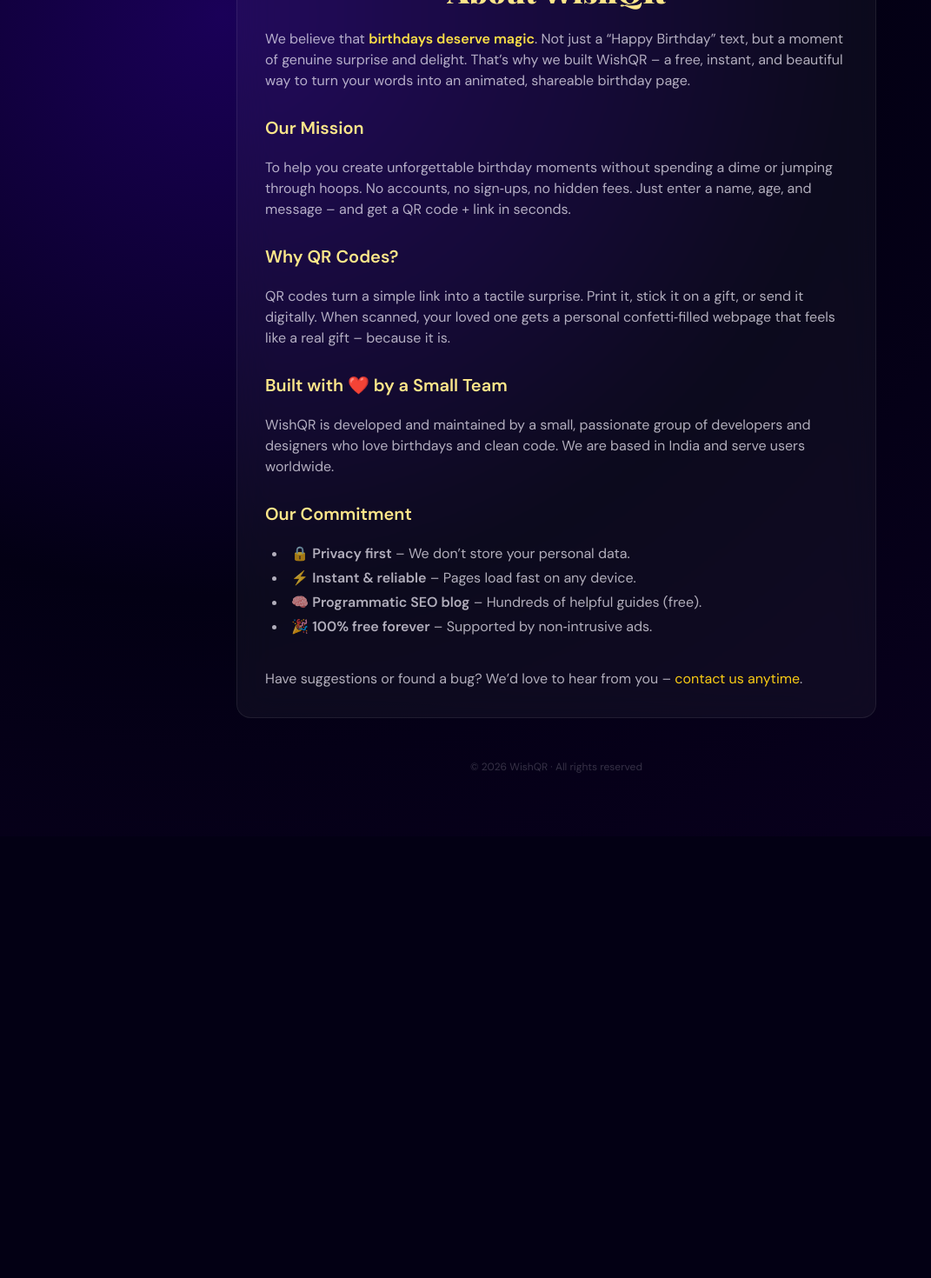
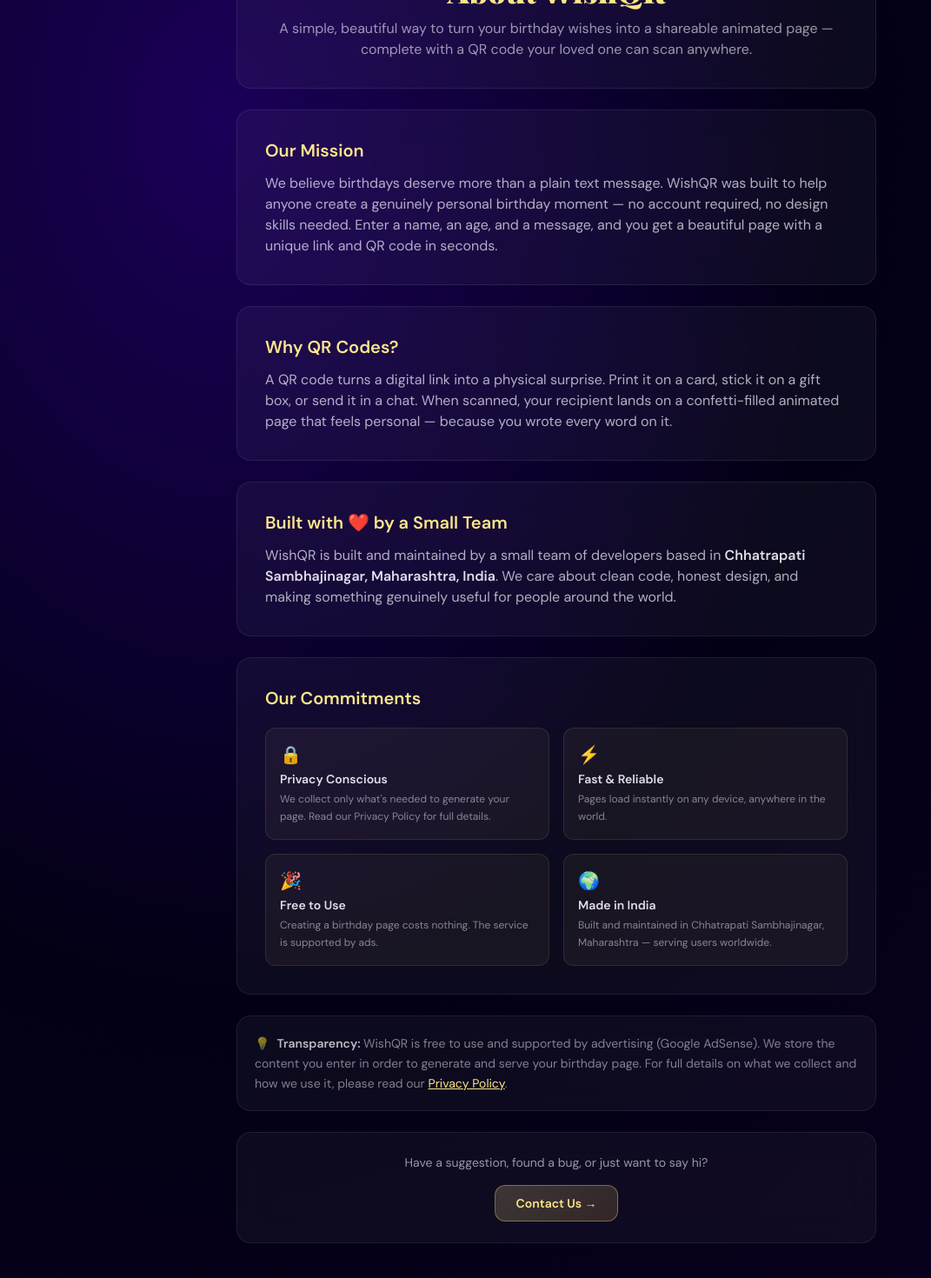
Before and after one commit to codewith-swapnil/birthday-qr-surprise, a Next.js app: page /about in a window 1280 px wide. Shown: the part 220-1690 px from the top of the page at 87% size, without its empty margins (0-1071 px from the left). Before the commit the page ends 1182 px from the top, so only its background shows below. Built offline with nearby package versions, Linux system fonts and the light colour scheme; a web font is replaced by a local one.

Commit message:
fix about

```diff
--- a/app/about/page.tsx
+++ b/app/about/page.tsx
@@ -3,75 +3,193 @@
 
 export const metadata: Metadata = {
   title: 'About Us | WishQR',
-  description: 'Learn about WishQR – our mission, the team, and why we built a free birthday wish generator with QR codes.',
+  description:
+    'Learn about WishQR – our mission and why we built a free birthday wish generator with personalized QR pages.',
 };
+
+const commitments = [
+  {
+    icon: '🔒',
+    label: 'Privacy Conscious',
+    detail:
+      "We collect only what's needed to generate your page. Read our Privacy Policy for full details.",
+  },
+  {
+    icon: '⚡',
+    label: 'Fast & Reliable',
+    detail: 'Pages load instantly on any device, anywhere in the world.',
+  },
+  {
+    icon: '🎉',
+    label: 'Free to Use',
+    detail: 'Creating a birthday page costs nothing. The service is supported by ads.',
+  },
+  {
+    icon: '🌍',
+    label: 'Made in India',
+    detail:
+      'Built and maintained in Chhatrapati Sambhajinagar, Maharashtra — serving users worldwide.',
+  },
+];
 
 export default function AboutPage() {
   return (
     <main
       style={{
         minHeight: '100vh',
-        background: 'radial-gradient(ellipse at 20% 20%, #1a0058 0%, #030014 50%, #0a001f 100%)',
+        background:
+          'radial-gradient(ellipse at 20% 20%, #1a0058 0%, #030014 50%, #0a001f 100%)',
       }}
     >
       <div className="relative z-10 px-4 py-12 max-w-3xl mx-auto">
-        <nav className="text-xs mb-8 flex items-center gap-2" style={{ color: 'rgba(248,244,255,0.35)' }}>
-          <Link href="/" className="hover:text-yellow-400 transition-colors">Home</Link>
+        {/* Breadcrumb */}
+        <nav
+          className="text-xs mb-8 flex items-center gap-2"
+          style={{ color: 'rgba(248,244,255,0.35)' }}
+        >
+          <Link href="/" className="hover:text-yellow-400 transition-colors">
+            Home
+          </Link>
           <span>/</span>
           <span style={{ color: 'rgba(248,244,255,0.55)' }}>About</span>
         </nav>
 
-        <div className="glass rounded-2xl p-6 md:p-8">
-          <div className="text-center mb-6">
+        {/* Hero Card */}
+        <div className="glass rounded-2xl p-6 md:p-8 mb-6 text-center">
           <div className="text-5xl mb-3">🎂✨</div>
-            <h1 className="text-3xl md:text-4xl font-black" style={{ fontFamily: 'var(--font-display)', color: '#fde68a' }}>
+          <h1
+            className="text-3xl md:text-4xl font-black mb-3"
+            style={{ fontFamily: 'var(--font-display)', color: '#fde68a' }}
+          >
             About WishQR
           </h1>
+          <p
+            className="text-sm md:text-base leading-relaxed"
+            style={{ color: 'rgba(248,244,255,0.6)' }}
+          >
+            A simple, beautiful way to turn your birthday wishes into a shareable animated page —
+            complete with a QR code your loved one can scan anywhere.
+          </p>
         </div>
 
-          <div className="space-y-5 text-sm md:text-base" style={{ color: 'rgba(248,244,255,0.7)' }}>
-            <p>
-              We believe that <strong className="text-yellow-300">birthdays deserve magic</strong>.
-              Not just a “Happy Birthday” text, but a moment of genuine surprise and delight.
-              That’s why we built WishQR – a free, instant, and beautiful way to turn
-              your words into an animated, shareable birthday page.
+        {/* Mission */}
+        <div className="glass rounded-2xl p-6 md:p-8 mb-6">
+          <h2 className="text-xl font-semibold mb-3" style={{ color: '#fde68a' }}>
+            Our Mission
+          </h2>
+          <p
+            className="text-sm md:text-base leading-relaxed"
+            style={{ color: 'rgba(248,244,255,0.7)' }}
+          >
+            We believe birthdays deserve more than a plain text message. WishQR was built to help
+            anyone create a genuinely personal birthday moment — no account required, no design
+            skills needed. Enter a name, an age, and a message, and you get a beautiful page with
+            a unique link and QR code in seconds.
           </p>
+        </div>
 
-            <h2 className="text-xl font-semibold pt-2" style={{ color: '#fde68a' }}>Our Mission</h2>
-            <p>
-              To help you create unforgettable birthday moments without spending a dime or jumping
-              through hoops. No accounts, no sign‑ups, no hidden fees. Just enter a name, age, and
-              message – and get a QR code + link in seconds.
+        {/* Why QR Codes */}
+        <div className="glass rounded-2xl p-6 md:p-8 mb-6">
+          <h2 className="text-xl font-semibold mb-3" style={{ color: '#fde68a' }}>
+            Why QR Codes?
+          </h2>
+          <p
+            className="text-sm md:text-base leading-relaxed"
+            style={{ color: 'rgba(248,244,255,0.7)' }}
+          >
+            A QR code turns a digital link into a physical surprise. Print it on a card, stick it
+            on a gift box, or send it in a chat. When scanned, your recipient lands on a
+            confetti-filled animated page that feels personal — because you wrote every word on it.
           </p>
+        </div>
 
-            <h2 className="text-xl font-semibold pt-2" style={{ color: '#fde68a' }}>Why QR Codes?</h2>
-            <p>
-              QR codes turn a simple link into a tactile surprise. Print it, stick it on a gift,
-              or send it digitally. When scanned, your loved one gets a personal confetti‑filled
-              webpage that feels like a real gift – because it is.
+        {/* Team */}
+        <div className="glass rounded-2xl p-6 md:p-8 mb-6">
+          <h2 className="text-xl font-semibold mb-3" style={{ color: '#fde68a' }}>
+            Built with ❤️ by a Small Team
+          </h2>
+          <p
+            className="text-sm md:text-base leading-relaxed"
+            style={{ color: 'rgba(248,244,255,0.7)' }}
+          >
+            WishQR is built and maintained by a small team of developers based in{' '}
+            <strong style={{ color: 'rgba(248,244,255,0.9)' }}>
+              Chhatrapati Sambhajinagar, Maharashtra, India
+            </strong>
+            . We care about clean code, honest design, and making something genuinely useful for
+            people around the world.
           </p>
+        </div>
 
-            <h2 className="text-xl font-semibold pt-2" style={{ color: '#fde68a' }}>Built with ❤️ by a Small Team</h2>
-            <p>
-              WishQR is developed and maintained by a small, passionate group of
-              developers and designers who love birthdays and clean code. We are based in India
-              and serve users worldwide.
+        {/* Commitments Grid */}
+        <div className="glass rounded-2xl p-6 md:p-8 mb-6">
+          <h2 className="text-xl font-semibold mb-5" style={{ color: '#fde68a' }}>
+            Our Commitments
+          </h2>
+          <div className="grid grid-cols-1 sm:grid-cols-2 gap-4">
+            {commitments.map((c) => (
+              <div
+                key={c.label}
+                className="rounded-xl p-4"
+                style={{
+                  background: 'rgba(253,230,138,0.05)',
+                  border: '1px solid rgba(253,230,138,0.1)',
+                }}
+              >
+                <p className="text-xl mb-1">{c.icon}</p>
+                <p
+                  className="text-sm font-semibold mb-1"
+                  style={{ color: 'rgba(248,244,255,0.9)' }}
+                >
+                  {c.label}
                 </p>
-
-            <h2 className="text-xl font-semibold pt-2" style={{ color: '#fde68a' }}>Our Commitment</h2>
-            <ul className="list-disc list-inside space-y-1 ml-2">
-              <li>🔒 <strong>Privacy first</strong> – We don’t store your personal data.</li>
-              <li>⚡ <strong>Instant & reliable</strong> – Pages load fast on any device.</li>
-              <li>🧠 <strong>Programmatic SEO blog</strong> – Hundreds of helpful guides (free).</li>
-              <li>🎉 <strong>100% free forever</strong> – Supported by non‑intrusive ads.</li>
-            </ul>
-
-            <p className="pt-4">
-              Have suggestions or found a bug? We’d love to hear from you – <Link href="/contact" className="text-yellow-400 hover:underline">contact us anytime</Link>.
+                <p
+                  className="text-xs leading-relaxed"
+                  style={{ color: 'rgba(248,244,255,0.5)' }}
+                >
+                  {c.detail}
                 </p>
+              </div>
+            ))}
           </div>
         </div>
 
+        {/* Transparency Note — critical for Google Ads */}
+        <div
+          className="glass rounded-2xl p-5 mb-6 text-sm leading-relaxed"
+          style={{ color: 'rgba(248,244,255,0.5)' }}
+        >
+          <span className="mr-2">💡</span>
+          <strong style={{ color: 'rgba(248,244,255,0.75)' }}>Transparency: </strong>
+          WishQR is free to use and supported by advertising (Google AdSense). We store the
+          content you enter in order to generate and serve your birthday page. For full details on
+          what we collect and how we use it, please read our{' '}
+          <Link href="/privacy" className="underline" style={{ color: '#fde68a' }}>
+            Privacy Policy
+          </Link>
+          .
+        </div>
+
+        {/* CTA */}
+        <div className="glass rounded-2xl p-6 text-center">
+          <p className="text-sm mb-4" style={{ color: 'rgba(248,244,255,0.6)' }}>
+            Have a suggestion, found a bug, or just want to say hi?
+          </p>
+          <Link
+            href="/contact"
+            className="inline-block text-sm font-semibold px-6 py-2.5 rounded-xl transition-all duration-200"
+            style={{
+              background:
+                'linear-gradient(135deg, rgba(253,230,138,0.2) 0%, rgba(253,200,80,0.15) 100%)',
+              border: '1px solid rgba(253,230,138,0.35)',
+              color: '#fde68a',
+            }}
+          >
+            Contact Us →
+          </Link>
+        </div>
+
+        {/* Footer */}
         <footer className="mt-12 text-center pb-6">
           <p className="text-xs" style={{ color: 'rgba(248,244,255,0.2)' }}>
             © {new Date().getFullYear()} WishQR · All rights reserved
```
Lines whose indentation alone changed are shown as unchanged.
